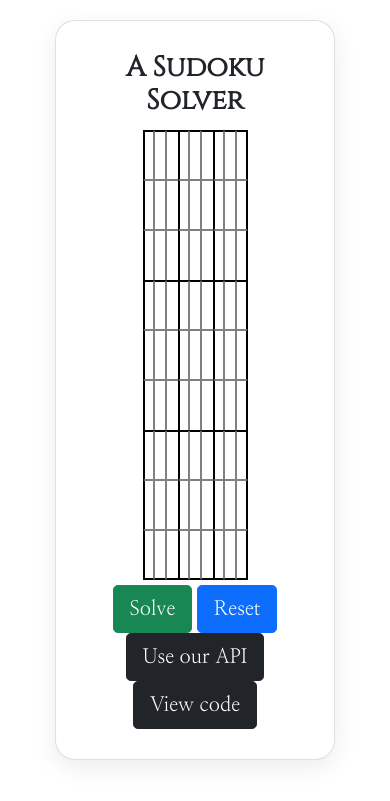
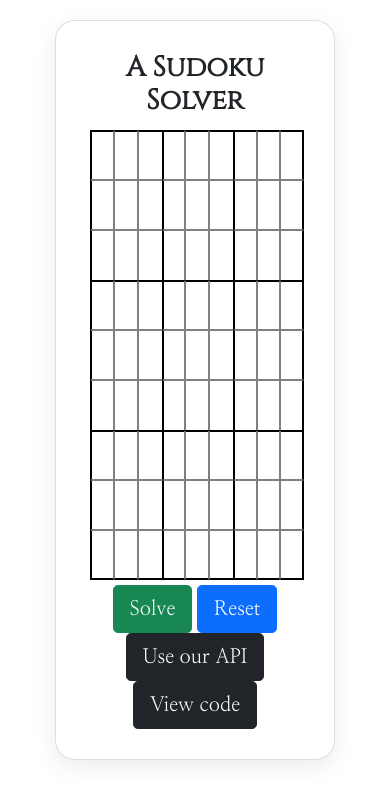
Before and after one commit to i27ae15/Sudoku-solver, a Flask app: page /sudoku in a window 390 px wide. Shown: the top 801 px of the page. Run offline with Flask 2, Linux system fonts and the light colour scheme; some libraries are stand-ins or nearby versions; some web fonts are replaced.

Commit message:
add responsive

```diff
--- a/server.py
+++ b/server.py
@@ -80,6 +80,6 @@ def api_example():
     response = requests.post(url='https://sudoku-solver-with-python.herokuapp.com/solve_sudoku', json=data)
     return response.json()
 
-
+# web: gunicorn server:app
 if __name__ == '__main__':
-    app.run(debug=False)
+    app.run(debug=True)
--- a/static/style.css
+++ b/static/style.css
@@ -50,3 +50,18 @@ input:focus
 .sudokuCardBox p {
     font-weight: 600;
 }
+
+
+@media (max-height: 900px){
+    .block{
+        height: 30px;
+    }
+
+    .sudoku{
+        margin-left: 2%;
+    }
+
+    .grid{
+        width: 100%;
+    }
+}
```
Also changed, not shown: 1 other file.
